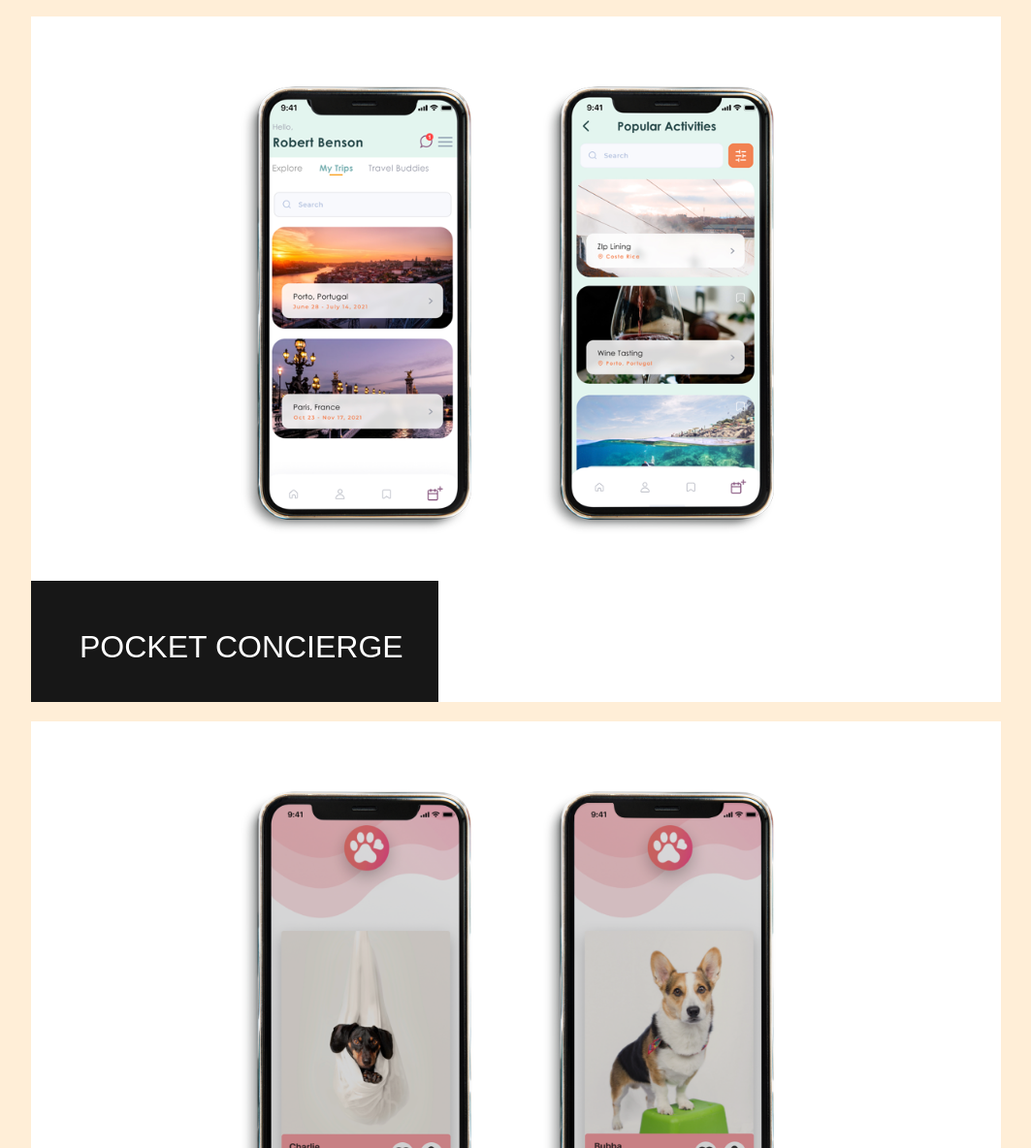
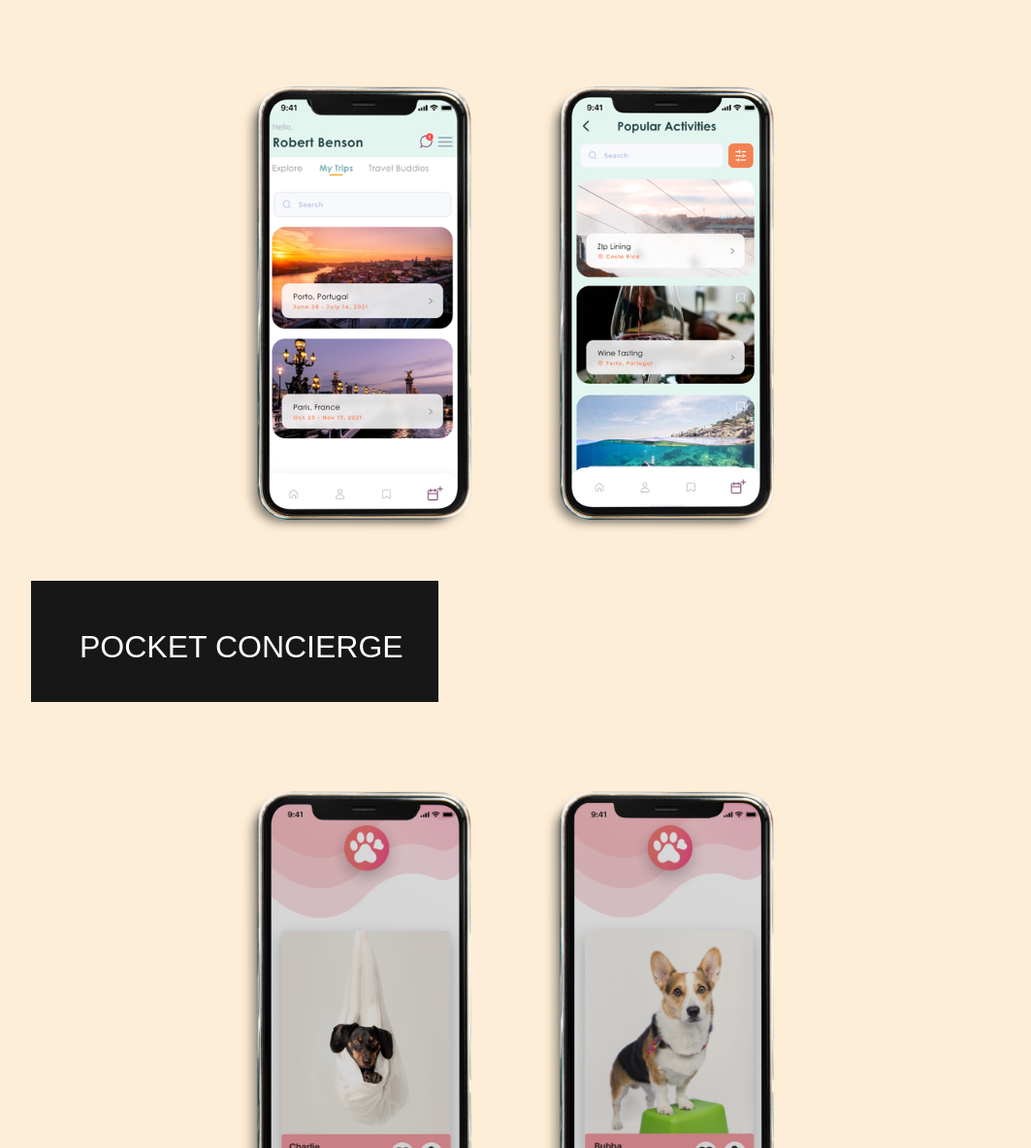
Before and after one commit to quely20/HW19, a plain HTML site: page index.html in a window 1280 px wide. Shown: the part 1356-2540 px from the top of the page at 97% size, without its empty margins (108-1171 px from the left). Drawn offline with nearby package versions, Linux system fonts and the light colour scheme.

Commit message:
Update styles.css

```diff
--- a/css/styles.css
+++ b/css/styles.css
@@ -138,7 +138,6 @@ border: #171717;
   .two{
     text-align: center;
     margin: auto;
-    background: white;
     margin-top: 20px;
     margin-bottom: 20px;
     width: 50%;
@@ -153,7 +152,6 @@ font-family: Arial, Helvetica, sans-serif;
 .three{
     text-align: center;
     margin: auto;
-    background: white;
     margin-top: 20px;
     margin-bottom: 20px;
     width: 50%;
```
